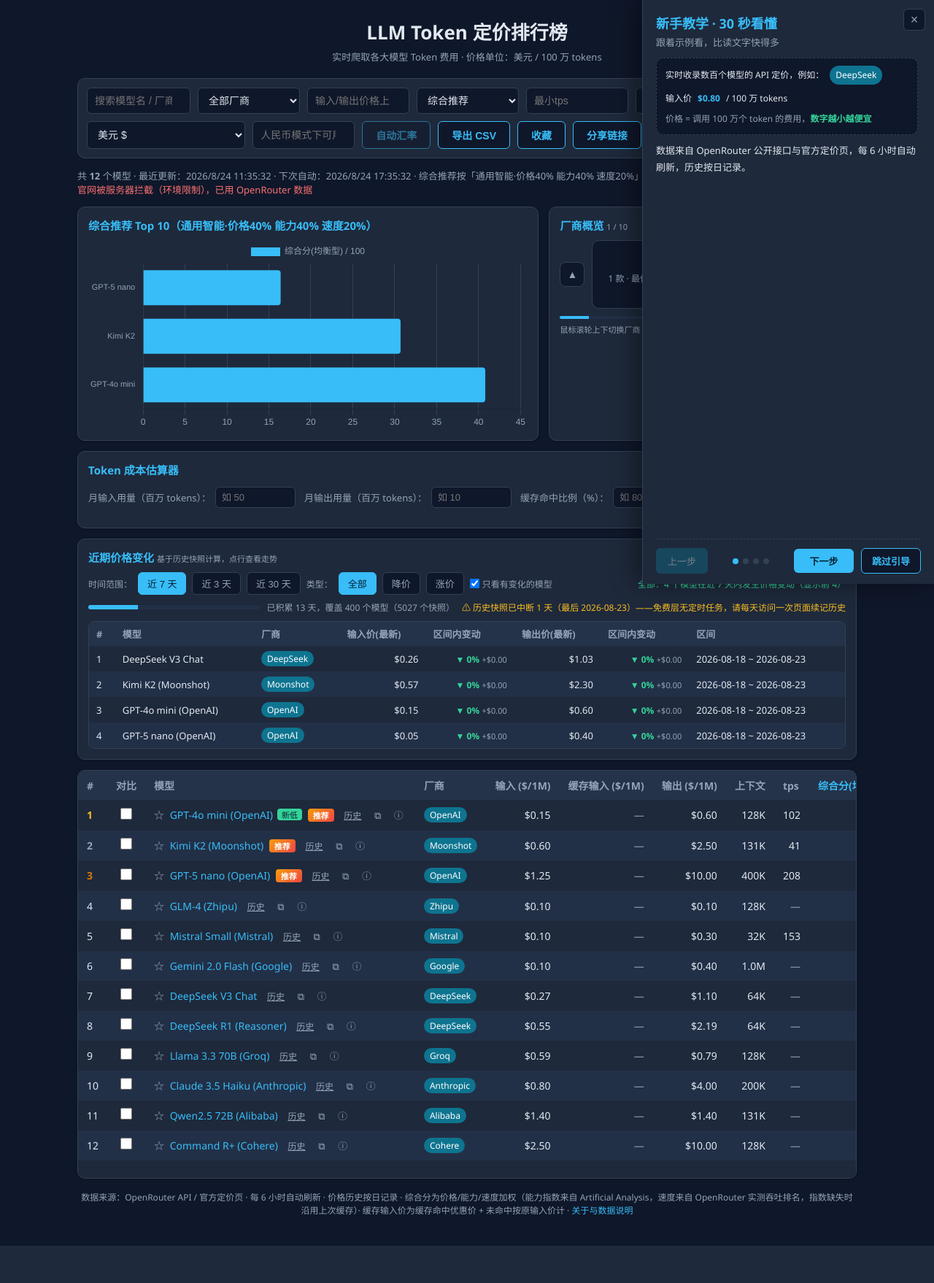
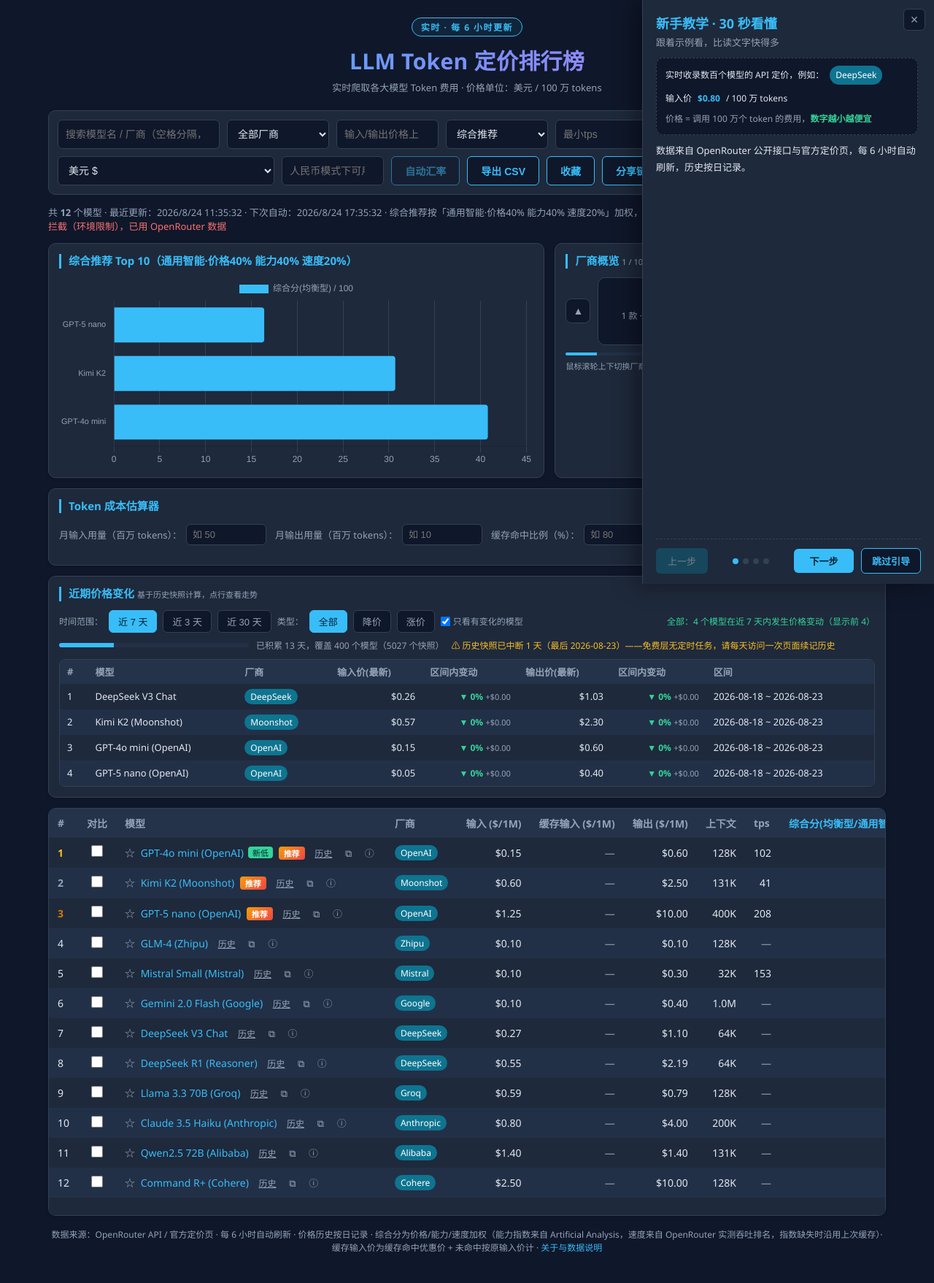
Before and after one commit to study-hard-racate/token_rank, a Flask app: page / in a window 1280 px wide. Shown: the whole page at 73% size. Before the commit the page ends 1707 px from the top, so only its background shows below. Run offline with Flask 3, Linux system fonts and the light colour scheme; data that the repository does not hold is empty.

Commit message:
ui: 视觉打磨——渐变标题+眉标、卡片标题强调条、控件聚焦/悬浮反馈、更宽布局

```diff
--- a/static/style.css
+++ b/static/style.css
@@ -39,13 +39,24 @@ body {
   color: var(--text);
   font-family: "Segoe UI", "PingFang SC", "Microsoft YaHei", sans-serif;
   padding: 24px 16px 40px;
-  max-width: 1100px;
+  max-width: 1180px;
   margin: 0 auto;
 }
 
-header { text-align: center; margin-bottom: 20px; }
-header h1 { font-size: 26px; }
+header { text-align: center; margin-bottom: 22px; }
+header h1 {
+  font-size: 30px; font-weight: 700; letter-spacing: .3px;
+  background: linear-gradient(90deg, var(--accent) 0%, #818cf8 55%, #c084fc 100%);
+  -webkit-background-clip: text; background-clip: text;
+  -webkit-text-fill-color: transparent; color: transparent;
+}
 .subtitle { color: var(--muted); margin-top: 6px; font-size: 13px; }
+.eyebrow {
+  display: inline-block; font-size: 12px; font-weight: 600; letter-spacing: 1.5px;
+  text-transform: uppercase; color: var(--accent);
+  padding: 3px 12px; border: 1px solid var(--accent); border-radius: 20px;
+  margin-bottom: 10px; background: rgba(56, 189, 248, .08);
+}
 
 .toolbar {
   display: flex; gap: 10px; flex-wrap: wrap;
@@ -71,6 +82,13 @@ header h1 { font-size: 26px; }
 }
 .btn-ghost.active { background: var(--accent); color: var(--accent-fg); }
 .toolbar .btn, .toolbar .btn-ghost { flex: 0 0 auto; }
+/* 交互反馈：统一控件高度、聚焦环、按钮微浮动 */
+.toolbar input, .toolbar select, .toolbar #rate { min-height: 40px; }
+.toolbar input:focus, .toolbar select:focus {
+  outline: none; border-color: var(--accent); box-shadow: 0 0 0 3px rgba(56, 189, 248, .16);
+}
+.btn, .btn-ghost, .btn-sm, .range-btn, .range-btn2 { transition: transform .12s ease, filter .12s ease, background .12s ease; }
+.toolbar .btn:hover, .toolbar .btn-ghost:hover, .btn-sm:hover { transform: translateY(-1px); }
 /* 工具栏窄屏折叠：桌面端全部展示；移动端默认收起，点「筛选」展开 */
 #tb-toggle { display: none; }
 .toolbar .toolbar-more { display: contents; }
@@ -89,7 +107,10 @@ header h1 { font-size: 26px; }
   border-radius: 10px; padding: 14px;
   box-shadow: 0 1px 4px rgba(0, 0, 0, .18);
 }
-.card h2 { font-size: 15px; margin-bottom: 10px; color: var(--accent); }
+.card h2 {
+  font-size: 15px; margin-bottom: 12px; color: var(--accent);
+  padding-left: 10px; border-left: 3px solid var(--accent); line-height: 1.3;
+}
 .chart-card canvas { max-height: 260px; }
 .stat-row {
   display: flex; justify-content: space-between; padding: 6px 0;
@@ -109,6 +130,7 @@ th, td { padding: 10px 12px; text-align: left; white-space: nowrap; }
 th { background: var(--th); color: var(--muted); font-weight: 600; }
 /* 固定表头：滚动时始终可见 */
 .table-wrap thead th { position: sticky; top: 0; z-index: 10; box-shadow: 0 2px 0 var(--line); }
+tbody tr { transition: background .12s ease; }
 tbody tr:nth-child(even) { background: var(--zebra); }
 tbody tr:hover { background: var(--hover); }
 /* 模型名列：在横向滚动时保持可见（sticky 左列），并让表头左上角单元格双 sticky */
--- a/templates/about.html
+++ b/templates/about.html
@@ -7,7 +7,7 @@
   <meta name="description" content="数据来源、价格历史积累机制、综合评分口径与限制说明">
   <meta name="theme-color" content="#0f172a">
   <link rel="icon" href="/static/favicon.svg" type="image/svg+xml">
-  <link rel="stylesheet" href="/static/style.css?v=34">
+  <link rel="stylesheet" href="/static/style.css?v=35">
 </head>
 <body>
   <header>
--- a/templates/index.html
+++ b/templates/index.html
@@ -10,7 +10,7 @@
   <meta property="og:description" content="实时爬取各大模型 API Token 单价，价格 + 能力 + 速度综合推荐，支持近期价格走势">
   <meta property="og:type" content="website">
   <link rel="icon" href="/static/favicon.svg" type="image/svg+xml">
-  <link rel="stylesheet" href="/static/style.css?v=34">
+  <link rel="stylesheet" href="/static/style.css?v=35">
 </head>
 <body>
   <div id="fav-alert" class="fav-alert hidden"></div>
@@ -70,6 +70,7 @@
     </div>
   </div>
   <header>
+    <span class="eyebrow">实时 · 每 6 小时更新</span>
     <h1>LLM Token 定价排行榜</h1>
     <p class="subtitle" id="subtitle">实时爬取各大模型 Token 费用 · 价格单位：美元 / 100 万 tokens</p>
   </header>
```
